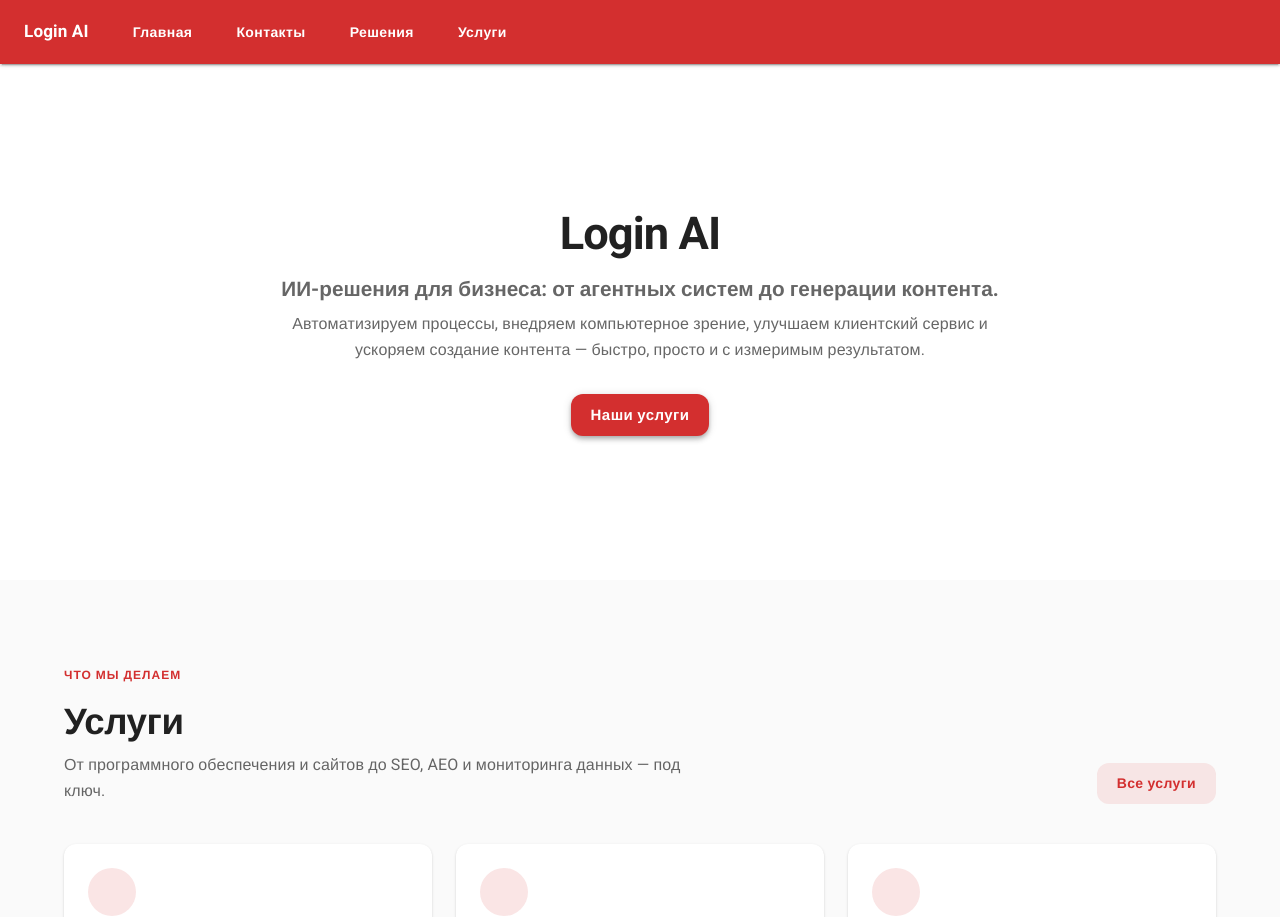
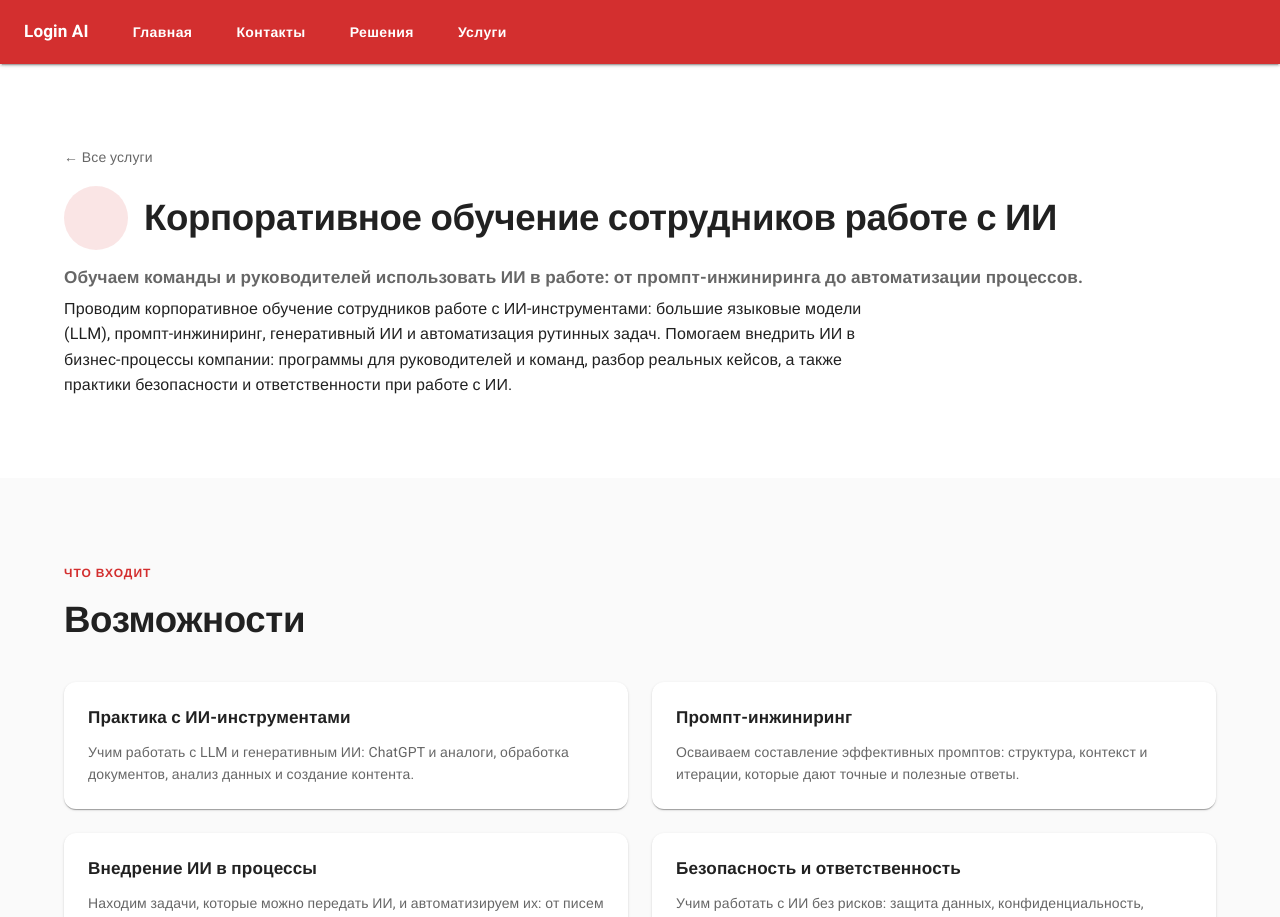
Before and after one commit to Vectorfield4/login-ai, a React (Vite) app: page /services/corporate-ai-training in a window 1280 px wide. Before the commit this address led to /. Shown: the top 917 px of the page. Built offline with nearby package versions, Linux system fonts and the light colour scheme; some icons are missing; a web font is replaced by a local one.

Commit message:
feat: add corporate AI training service

```diff
--- a/src/data/services.ts
+++ b/src/data/services.ts
@@ -3,6 +3,7 @@ import CodeIcon from "@mui/icons-material/Code";
 import DomainIcon from "@mui/icons-material/Domain";
 import InsightsIcon from "@mui/icons-material/Insights";
 import RocketLaunchIcon from "@mui/icons-material/RocketLaunch";
+import SchoolIcon from "@mui/icons-material/School";
 import TravelExploreIcon from "@mui/icons-material/TravelExplore";
 
 export interface ServiceFeature {
@@ -226,6 +227,34 @@ export const services: Service[] = [
       },
     ],
   },
+  {
+    slug: "corporate-ai-training",
+    navTitle: "Корпоративное обучение AI",
+    title: "Корпоративное обучение сотрудников работе с ИИ",
+    tagline:
+      "Обучаем команды и руководителей использовать ИИ в работе: от промпт-инжиниринга до автоматизации процессов.",
+    description:
+      "Проводим корпоративное обучение сотрудников работе с ИИ-инструментами: большие языковые модели (LLM), промпт-инжиниринг, генеративный ИИ и автоматизация рутинных задач. Помогаем внедрить ИИ в бизнес-процессы компании: программы для руководителей и команд, разбор реальных кейсов, а также практики безопасности и ответственности при работе с ИИ.",
+    icon: SchoolIcon,
+    features: [
+      {
+        title: "Практика с ИИ-инструментами",
+        text: "Учим работать с LLM и генеративным ИИ: ChatGPT и аналоги, обработка документов, анализ данных и создание контента.",
+      },
+      {
+        title: "Промпт-инжиниринг",
+        text: "Осваиваем составление эффективных промптов: структура, контекст и итерации, которые дают точные и полезные ответы.",
+      },
+      {
+        title: "Внедрение ИИ в процессы",
+        text: "Находим задачи, которые можно передать ИИ, и автоматизируем их: от писем и отчётов до обработки обращений клиентов.",
+      },
+      {
+        title: "Безопасность и ответственность",
+        text: "Учим работать с ИИ без рисков: защита данных, конфиденциальность, проверка фактов и корпоративные политики.",
+      },
+    ],
+  },
 ];
 
 export function getService(slug: string | undefined): Service | undefined {
```
